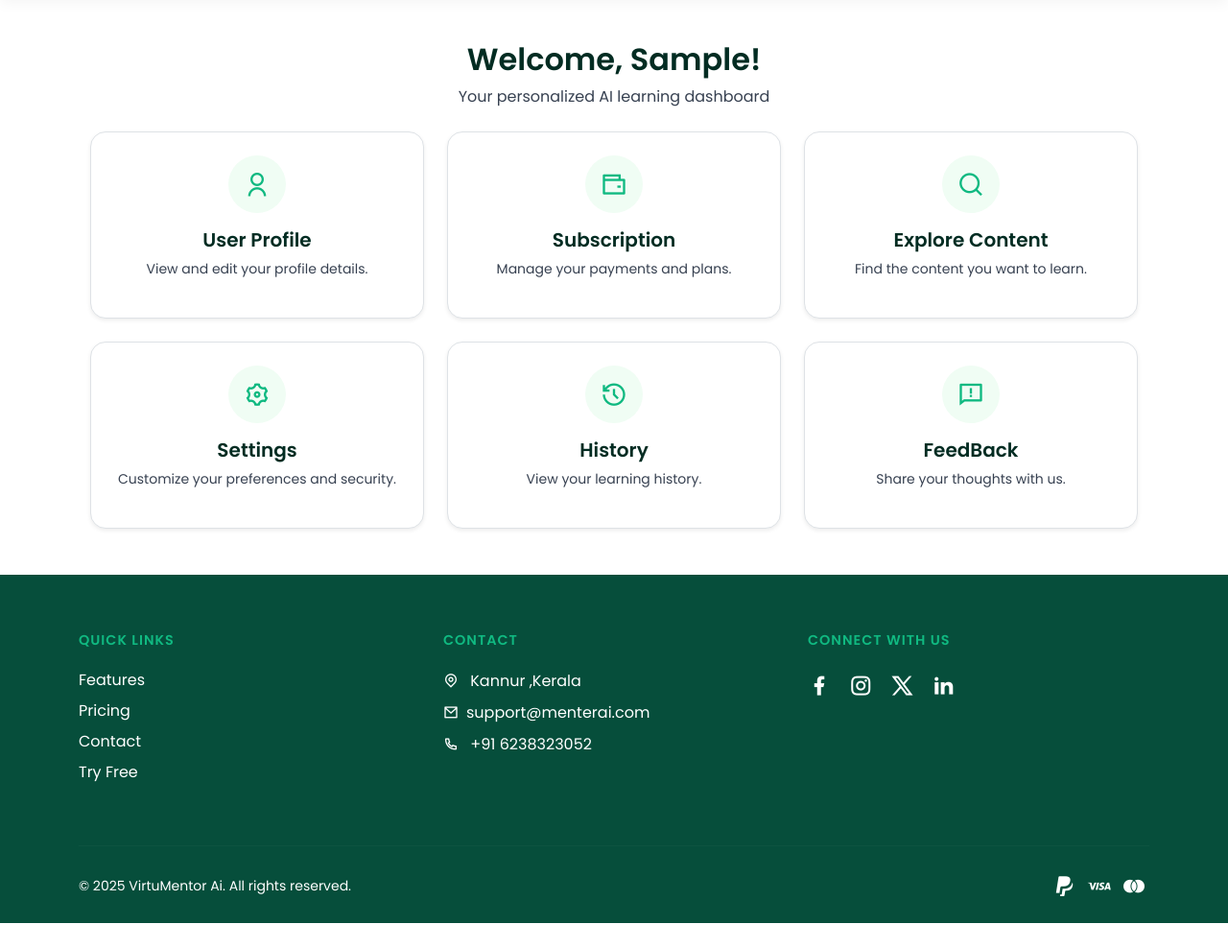
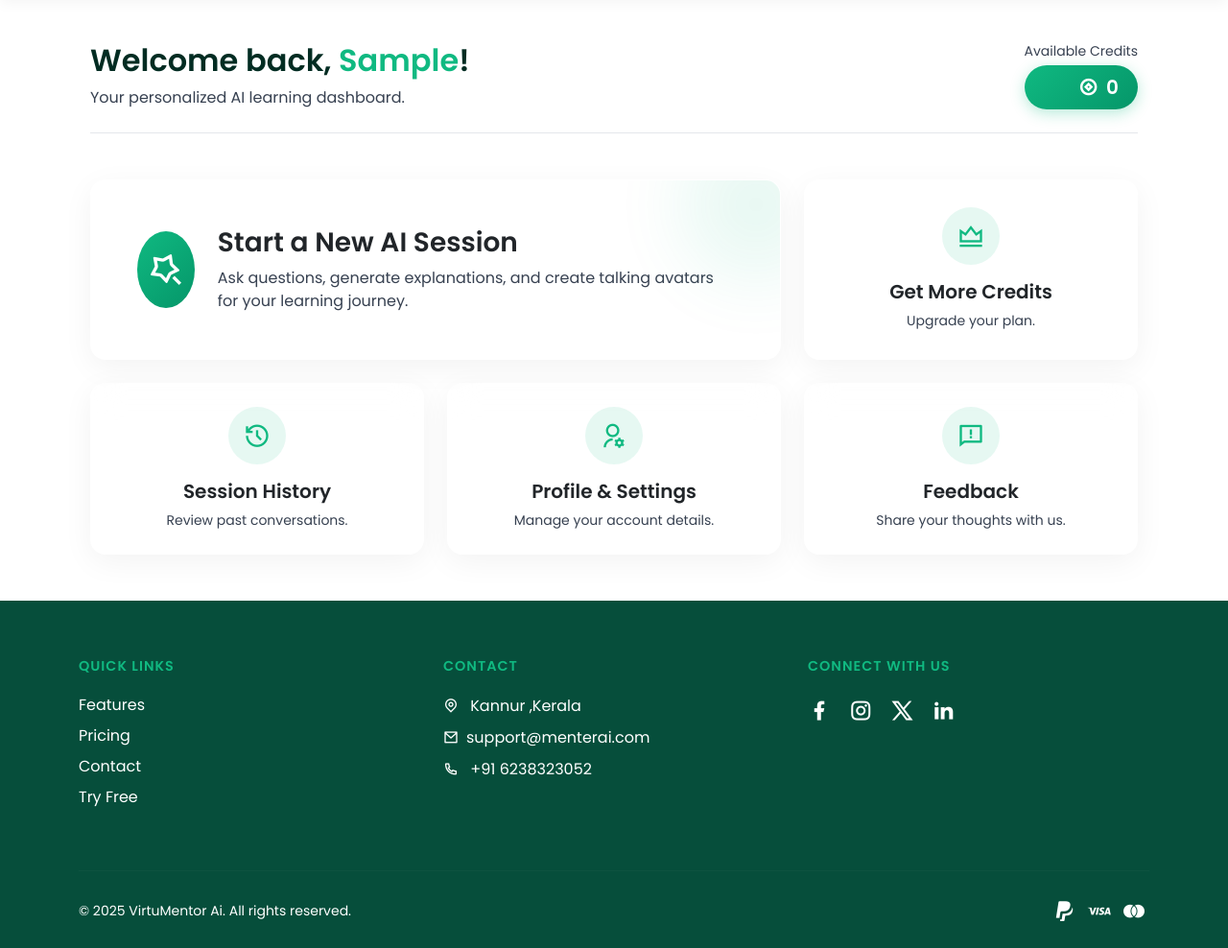
Before and after one commit to Ru-mais/Menter-AI, a Django app: page /user_app/user_dashboard/ in a window 1280 px wide. Shown: the part 85-1073 px from the top of the page at 96% size. Before the commit the page ends 1047 px from the top, so only its background shows below. Run offline with Django 4.2, Linux system fonts and the light colour scheme; the visitor is signed in with stand-in values (Sample User, id 1); parts of the project's set-up code (start-up, migrations or seed data) failed here and were passed over.

Commit message:
chore: cleanup unused images and update UI credits logic

```diff
--- a/user_app/templates/user_dashboard.html
+++ b/user_app/templates/user_dashboard.html
@@ -4,72 +4,82 @@
 {% block title %}User Dashboard | AI-Powered Learning{% endblock %}
 
 {% block content %}
+<style>
+    .glass-card {
+        background: rgba(255, 255, 255, 0.05);
+        backdrop-filter: blur(16px);
+        -webkit-backdrop-filter: blur(16px);
+        border: 1px solid rgba(255, 255, 255, 0.1);
+        box-shadow: 0 8px 32px 0 rgba(0, 0, 0, 0.05);
+        transition: transform 0.3s ease, box-shadow 0.3s ease;
+    }
+
+    [data-theme="dark"] .glass-card {
+        background: rgba(0, 0, 0, 0.2);
+        border: 1px solid rgba(255, 255, 255, 0.05);
+    }
+
+    .glass-card:hover {
+        transform: translateY(-5px);
+        box-shadow: 0 15px 35px rgba(16, 185, 129, 0.15);
+        border-color: rgba(16, 185, 129, 0.3);
+    }
+
+    .credit-badge {
+        background: linear-gradient(135deg, var(--accent-color), #059669);
+        color: white;
+        padding: 8px 20px;
+        border-radius: 30px;
+        font-weight: 600;
+        box-shadow: 0 4px 15px rgba(16, 185, 129, 0.3);
+    }
+</style>
+
 <div class="container py-6">
-    <div class="text-center mb-4">
-        <h2 class="fw-bold">Welcome, {{ user.first_name }}!</h2>
-        <p class="text-muted">Your personalized AI learning dashboard</p>
+    <div class="d-flex justify-content-between align-items-end mb-5 border-bottom pb-4" style="border-color: var(--border-color) !important;">
+        <div>
+            <h2 class="fw-bold mb-2">Welcome back, <span style="color: var(--accent-color);">{{ user.first_name|default:user.username }}</span>!</h2>
+            <p class="text-muted mb-0">Your personalized AI learning dashboard.</p>
+        </div>
+        <div class="text-end">
+            <p class="text-muted small mb-1">Available Credits</p>
+            <div class="credit-badge fs-5">
+                <i class="ri-copper-coin-line me-1"></i> {{ user.credits|default:"0" }}
+            </div>
+        </div>
     </div>
 
     <div class="row g-4">
-        <!-- User Profile -->
-        <div class="col-md-6 col-lg-4">
-            <a href="{% url 'user_app:user_profile' %}" class="text-decoration-none">
-                <div class="card h-100 shadow-sm border rounded-4 hover-lift" style="background-color: var(--card-bg);">
-                    <div class="card-body text-center p-4">
-                        <div class="icon-circle mb-3 mx-auto d-flex align-items-center justify-content-center rounded-circle"
-                            style="width: 60px; height: 60px; background-color: var(--secondary-bg); color: var(--accent-color);">
-                            <i class="ri-user-line fs-3"></i>
+        <!-- Search/Explore (Primary CTA) -->
+        <div class="col-12 col-md-8">
+            <a href="{% url 'media_handling_app:search' %}" class="text-decoration-none">
+                <div class="card h-100 rounded-4 glass-card overflow-hidden position-relative">
+                    <div class="position-absolute" style="top: -50px; right: -50px; width: 150px; height: 150px; background: var(--accent-color); opacity: 0.1; filter: blur(40px); border-radius: 50%;"></div>
+                    <div class="card-body p-5 d-flex align-items-center">
+                        <div class="icon-circle me-4 d-flex align-items-center justify-content-center rounded-circle"
+                            style="width: 80px; height: 80px; background: linear-gradient(135deg, var(--accent-color), #059669); color: white;">
+                            <i class="ri-magic-line fs-1"></i>
                         </div>
-                        <h5 class="fw-bold text-main" style="color: var(--text-main);">User Profile</h5>
-                        <p class="text-muted small">View and edit your profile details.</p>
+                        <div>
+                            <h3 class="fw-bold text-main mb-2">Start a New AI Session</h3>
+                            <p class="text-muted mb-0">Ask questions, generate explanations, and create talking avatars for your learning journey.</p>
+                        </div>
                     </div>
                 </div>
             </a>
         </div>
 
         <!-- Go to Payment -->
-        <div class="col-md-6 col-lg-4">
+        <div class="col-12 col-md-4">
             <a href="{% url 'payment_app:payment' %}" class="text-decoration-none">
-                <div class="card h-100 shadow-sm border rounded-4 hover-lift" style="background-color: var(--card-bg);">
-                    <div class="card-body text-center p-4">
+                <div class="card h-100 rounded-4 glass-card">
+                    <div class="card-body text-center p-4 d-flex flex-column justify-content-center">
                         <div class="icon-circle mb-3 mx-auto d-flex align-items-center justify-content-center rounded-circle"
-                            style="width: 60px; height: 60px; background-color: var(--secondary-bg); color: var(--accent-color);">
-                            <i class="ri-wallet-line fs-3"></i>
+                            style="width: 60px; height: 60px; background-color: rgba(16, 185, 129, 0.1); color: var(--accent-color);">
+                            <i class="ri-vip-crown-line fs-3"></i>
                         </div>
-                        <h5 class="fw-bold text-main" style="color: var(--text-main);">Subscription</h5>
-                        <p class="text-muted small">Manage your payments and plans.</p>
-                    </div>
-                </div>
-            </a>
-        </div>
-
-        <!-- Search -->
-        <div class="col-md-6 col-lg-4">
-            <a href="{% url 'media_handling_app:search' %}" class="text-decoration-none">
-                <div class="card h-100 shadow-sm border rounded-4 hover-lift" style="background-color: var(--card-bg);">
-                    <div class="card-body text-center p-4">
-                        <div class="icon-circle mb-3 mx-auto d-flex align-items-center justify-content-center rounded-circle"
-                            style="width: 60px; height: 60px; background-color: var(--secondary-bg); color: var(--accent-color);">
-                            <i class="ri-search-line fs-3"></i>
-                        </div>
-                        <h5 class="fw-bold text-main" style="color: var(--text-main);">Explore Content</h5>
-                        <p class="text-muted small">Find the content you want to learn.</p>
-                    </div>
-                </div>
-            </a>
-        </div>
-
-        <!-- Settings -->
-        <div class="col-md-6 col-lg-4">
-            <a href="{% url 'user_app:settings' %}" class="text-decoration-none">
-                <div class="card h-100 shadow-sm border rounded-4 hover-lift" style="background-color: var(--card-bg);">
-                    <div class="card-body text-center p-4">
-                        <div class="icon-circle mb-3 mx-auto d-flex align-items-center justify-content-center rounded-circle"
-                            style="width: 60px; height: 60px; background-color: var(--secondary-bg); color: var(--accent-color);">
-                            <i class="ri-settings-3-line fs-3"></i>
-                        </div>
-                        <h5 class="fw-bold text-main" style="color: var(--text-main);">Settings</h5>
-                        <p class="text-muted small">Customize your preferences and security.</p>
+                        <h5 class="fw-bold text-main">Get More Credits</h5>
+                        <p class="text-muted small mb-0">Upgrade your plan.</p>
                     </div>
                 </div>
             </a>
@@ -78,14 +88,30 @@
         <!-- Explore History -->
         <div class="col-md-6 col-lg-4">
             <a href="{% url 'user_app:history' %}" class="text-decoration-none">
-                <div class="card h-100 shadow-sm border rounded-4 hover-lift" style="background-color: var(--card-bg);">
+                <div class="card h-100 rounded-4 glass-card">
                     <div class="card-body text-center p-4">
                         <div class="icon-circle mb-3 mx-auto d-flex align-items-center justify-content-center rounded-circle"
-                            style="width: 60px; height: 60px; background-color: var(--secondary-bg); color: var(--accent-color);">
+                            style="width: 60px; height: 60px; background-color: rgba(16, 185, 129, 0.1); color: var(--accent-color);">
                             <i class="ri-history-line fs-3"></i>
                         </div>
-                        <h5 class="fw-bold text-main" style="color: var(--text-main);">History</h5>
-                        <p class="text-muted small">View your learning history.</p>
+                        <h5 class="fw-bold text-main">Session History</h5>
+                        <p class="text-muted small mb-0">Review past conversations.</p>
+                    </div>
+                </div>
+            </a>
+        </div>
+
+        <!-- User Profile -->
+        <div class="col-md-6 col-lg-4">
+            <a href="{% url 'user_app:user_profile' %}" class="text-decoration-none">
+                <div class="card h-100 rounded-4 glass-card">
+                    <div class="card-body text-center p-4">
+                        <div class="icon-circle mb-3 mx-auto d-flex align-items-center justify-content-center rounded-circle"
+                            style="width: 60px; height: 60px; background-color: rgba(16, 185, 129, 0.1); color: var(--accent-color);">
+                            <i class="ri-user-settings-line fs-3"></i>
+                        </div>
+                        <h5 class="fw-bold text-main">Profile & Settings</h5>
+                        <p class="text-muted small mb-0">Manage your account details.</p>
                     </div>
                 </div>
             </a>
@@ -94,24 +120,18 @@
         <!-- Feedback -->
         <div class="col-md-6 col-lg-4">
             <a href="{% url 'user_app:feedback' %}" class="text-decoration-none">
-                <div class="card h-100 shadow-sm border rounded-4 hover-lift" style="background-color: var(--card-bg);">
+                <div class="card h-100 rounded-4 glass-card">
                     <div class="card-body text-center p-4">
                         <div class="icon-circle mb-3 mx-auto d-flex align-items-center justify-content-center rounded-circle"
-                            style="width: 60px; height: 60px; background-color: var(--secondary-bg); color: var(--accent-color);">
+                            style="width: 60px; height: 60px; background-color: rgba(16, 185, 129, 0.1); color: var(--accent-color);">
                             <i class="ri-feedback-line fs-3"></i>
                         </div>
-                        <h5 class="fw-bold text-main" style="color: var(--text-main);">FeedBack</h5>
-                        <p class="text-muted small">Share your thoughts with us.</p>
+                        <h5 class="fw-bold text-main">Feedback</h5>
+                        <p class="text-muted small mb-0">Share your thoughts with us.</p>
                     </div>
                 </div>
             </a>
         </div>
     </div>
-
-    <!-- Recent History Section -->
-
-
-</div>
-</div>
 </div>
 {% endblock %}
```
Also changed, not shown: media_handling_app/templates/search.html (+6 -6 lines), media_handling_app/views.py (+7 -6 lines), user_app/templates/history.html (+98 -35 lines), static/images/1.jpg (deleted), static/images/2.png (deleted), static/images/3.jpeg (deleted), static/images/4.jpg (deleted), static/images/plan1.jpg (deleted), static/images/usecase _admin.png (deleted), static/images/usecase.png (deleted), 2 other files.
